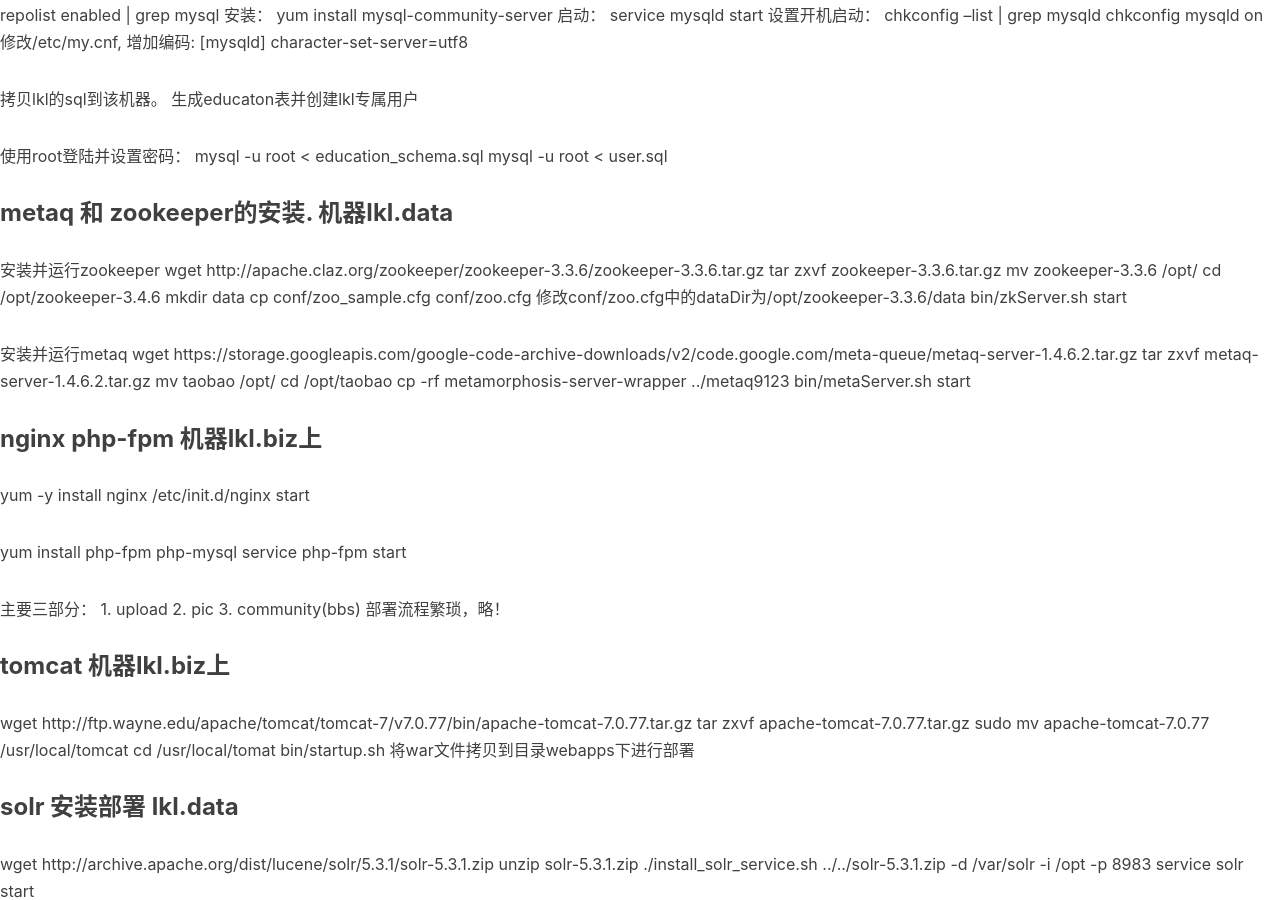
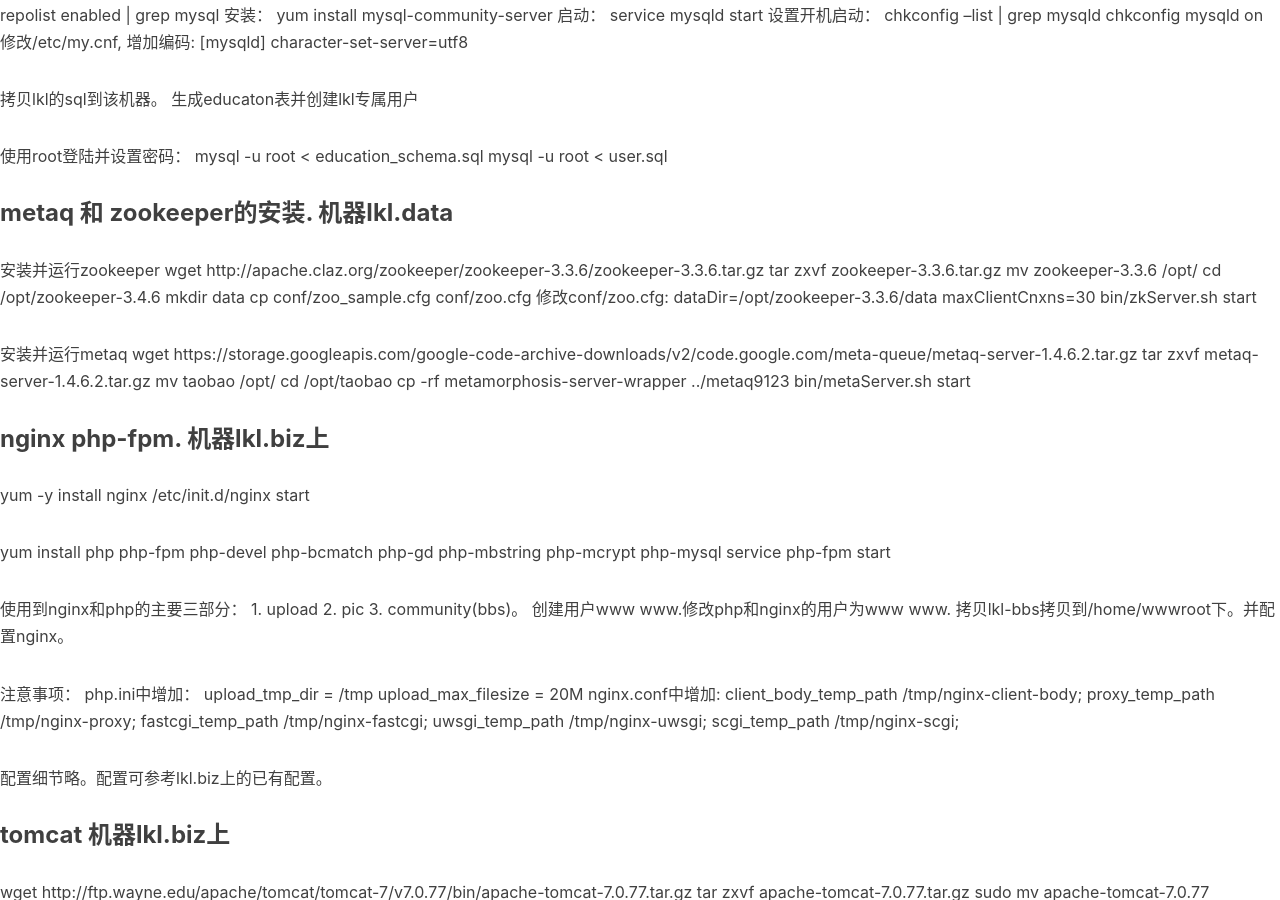
Before and after one commit to tidycoder/tidycoder.github.io, a Jekyll site: the page built from _posts/2017-04-18-deploy-record.markdown, in a window 1280 px wide and 900 px high, scrolled down 784 px. Built offline with Jekyll 4.4.1, drawn with Linux system fonts in a browser that asks for light colours; nearby versions of some CDN libraries; our own code applies the rules of GitHub Pages for plain Markdown files; comment, search, counter and statistics services are not loaded.

Commit message:
增加注意事项

```diff
--- a/_posts/2017-04-18-deploy-record.markdown
+++ b/_posts/2017-04-18-deploy-record.markdown
@@ -23,6 +23,7 @@
 
  修改lkl.biz上/etc/hosts. 增加
 yy.yy.yyy.yy lkl.data
+
 
 
 ### java 的安装。 机器：lkl.data和lkl.biz
@@ -84,7 +85,9 @@
 cd  /opt/zookeeper-3.4.6
 mkdir data
 cp conf/zoo_sample.cfg  conf/zoo.cfg
-修改conf/zoo.cfg中的dataDir为/opt/zookeeper-3.3.6/data
+修改conf/zoo.cfg:
+dataDir=/opt/zookeeper-3.3.6/data
+maxClientCnxns=30
 bin/zkServer.sh start
 
 安装并运行metaq
@@ -96,17 +99,31 @@
 bin/metaServer.sh start
 
 
-### nginx php-fpm 机器lkl.biz上
+### nginx php-fpm. 机器lkl.biz上
 
 yum -y install nginx
 /etc/init.d/nginx start
 
-yum install php-fpm php-mysql
+yum install php php-fpm php-devel php-bcmatch php-gd php-mbstring php-mcrypt php-mysql
 service php-fpm start
 
-主要三部分： 1. upload 2. pic 3. community(bbs)
-部署流程繁琐，略！
+使用到nginx和php的主要三部分： 1. upload 2. pic 3. community(bbs)。
+创建用户www www.修改php和nginx的用户为www www.
+拷贝lkl-bbs拷贝到/home/wwwroot下。并配置nginx。
 
+注意事项：
+php.ini中增加：
+upload_tmp_dir = /tmp
+upload_max_filesize = 20M
+nginx.conf中增加:
+client_body_temp_path /tmp/nginx-client-body;
+proxy_temp_path /tmp/nginx-proxy;
+fastcgi_temp_path /tmp/nginx-fastcgi;
+uwsgi_temp_path /tmp/nginx-uwsgi;
+scgi_temp_path /tmp/nginx-scgi;
+
+
+配置细节略。配置可参考lkl.biz上的已有配置。
 
 ### tomcat 机器lkl.biz上
 
```
